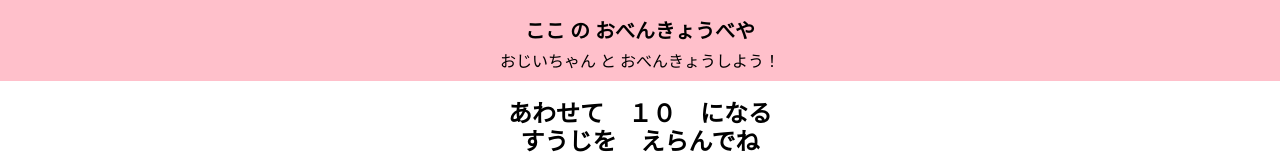
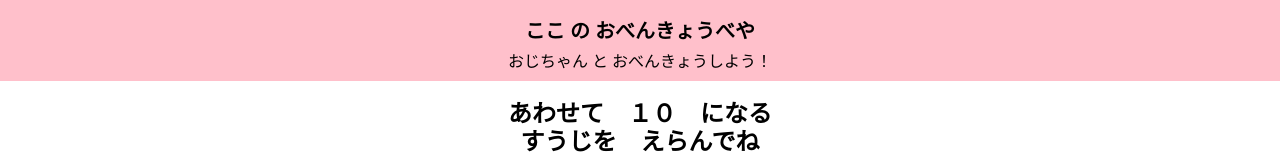
Before and after one commit to snowsystem-net/coco-school, a plain HTML site: page index.html in a window 1280 px wide. Shown: the top 160 px of the page. Drawn offline with Linux system fonts and the light colour scheme.

Commit message:
messge upd

```diff
--- a/index.html
+++ b/index.html
@@ -13,7 +13,7 @@
   <header class="header">
     <div class="container">
       <h1>ここ の おべんきょうべや</h1>
-      <h2>おじいちゃん と おべんきょうしよう！</h2>
+      <h2>おじちゃん と おべんきょうしよう！</h2>
     </div>
   </header>
   <main class="main">
```
